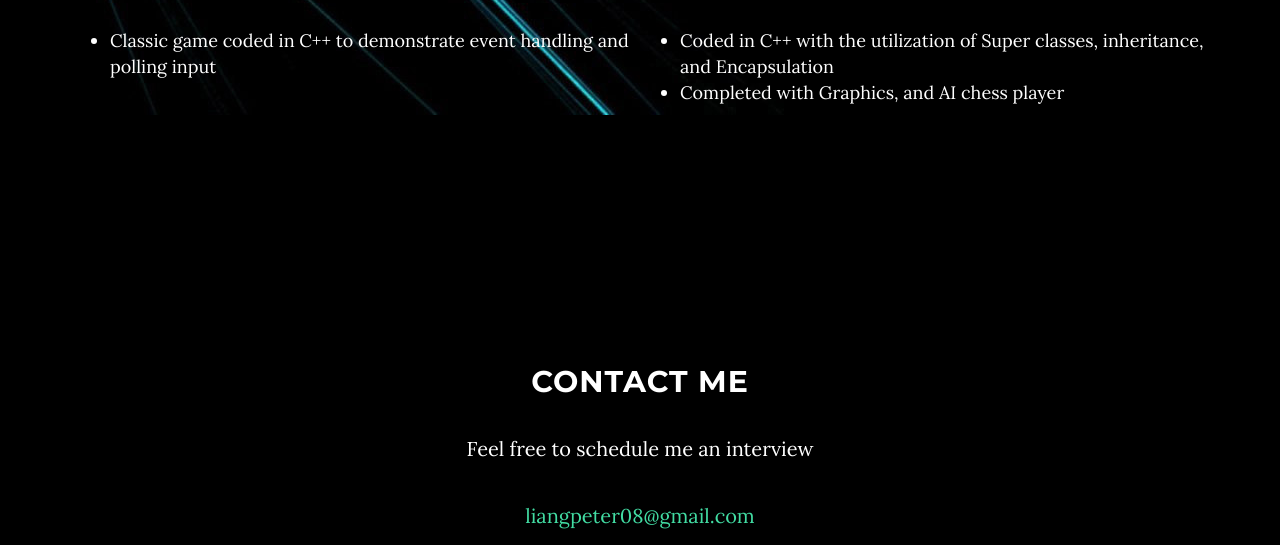
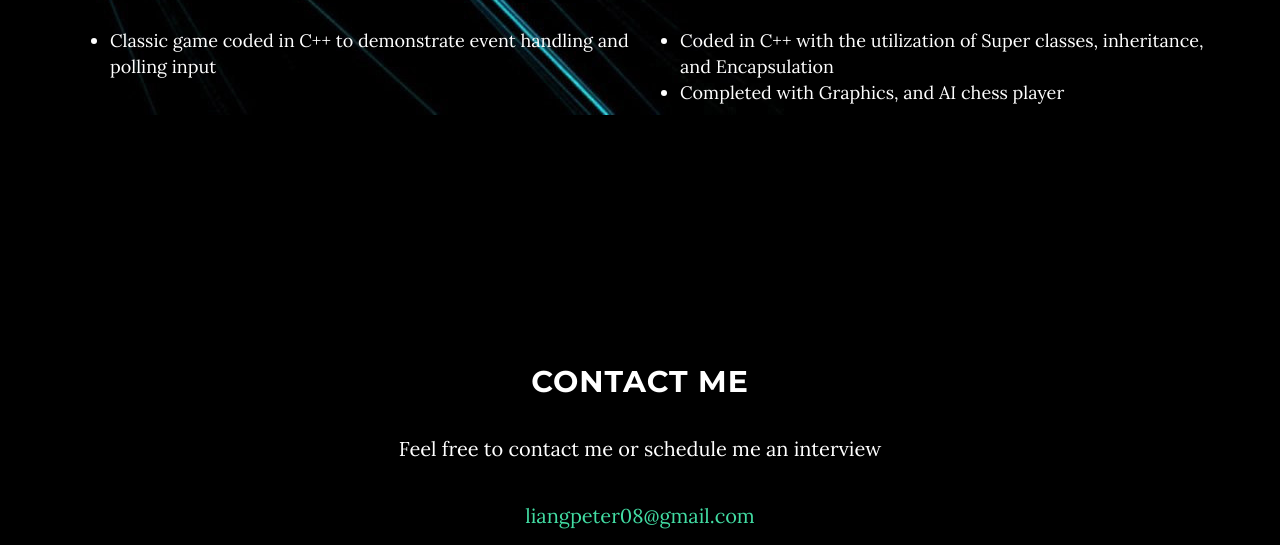
Before and after one commit to ycpliang/ResumeProj, a website: page index.html in a window 1280 px wide. Shown: the part 3604-4149 px from the top of the page. Drawn offline with nearby package versions, Linux system fonts and the light colour scheme.

Commit message:
fourth commit

```diff
--- a/index.html
+++ b/index.html
@@ -432,7 +432,7 @@ inheritance, and Encapsulation
         <div class="row">
             <div class="col-lg-8 col-lg-offset-2">
                 <h2>Contact Me</h2>
-                <p>Feel free to schedule me an interview</p>
+                <p>Feel free to contact me or schedule me an interview</p>
                 <p><a href="mailto:liangpeter08@gmail.com">liangpeter08@gmail.com</a>
                 </p>
                 <ul class="list-inline banner-social-buttons">
```
